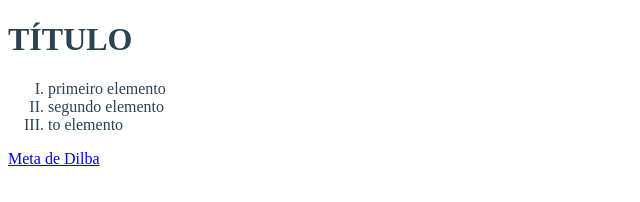
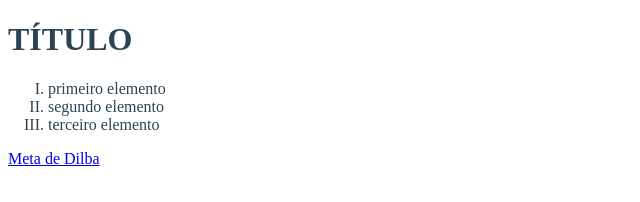
Before and after one commit to JSabino95/INT-FRONT-END, a plain HTML site: page index.html in a window 1280 px wide. Shown: the full height of the page, 0-640 px from the left. Drawn offline with Linux system fonts and the light colour scheme.

Commit message:
Update index.html

```diff
--- a/index.html
+++ b/index.html
@@ -20,7 +20,7 @@
     <ol type="I">
         <li>primeiro elemento</li>
         <li>segundo elemento</li>
-        <li>to elemento</li>
+        <li>terceiro elemento</li>
 
     </ol>
     <a href="https://www.google.com/search?q=pulando+no+dinheiro&rlz=1C1BNSD_pt-BRBR1044BR1045&sxsrf=APwXEdfgRt5ngFIRM3nGzPcfcGCVpSrpXg:1681342880355&source=lnms&tbm=isch&sa=X&ved=2ahUKEwiZ6IOpwqX-AhXfq5UCHZV_DQgQ_AUoAXoECAEQAw&biw=1366&bih=625&dpr=1#imgrc=FCA3slKz6oiaqM">Meta de Dilba</a>
```
